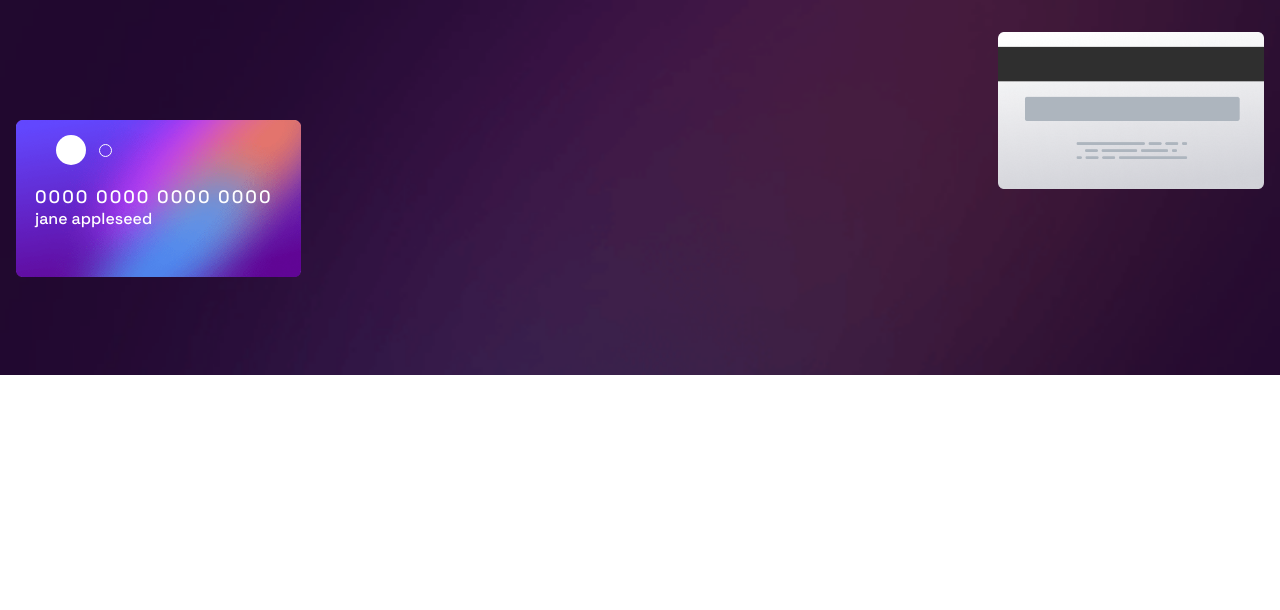
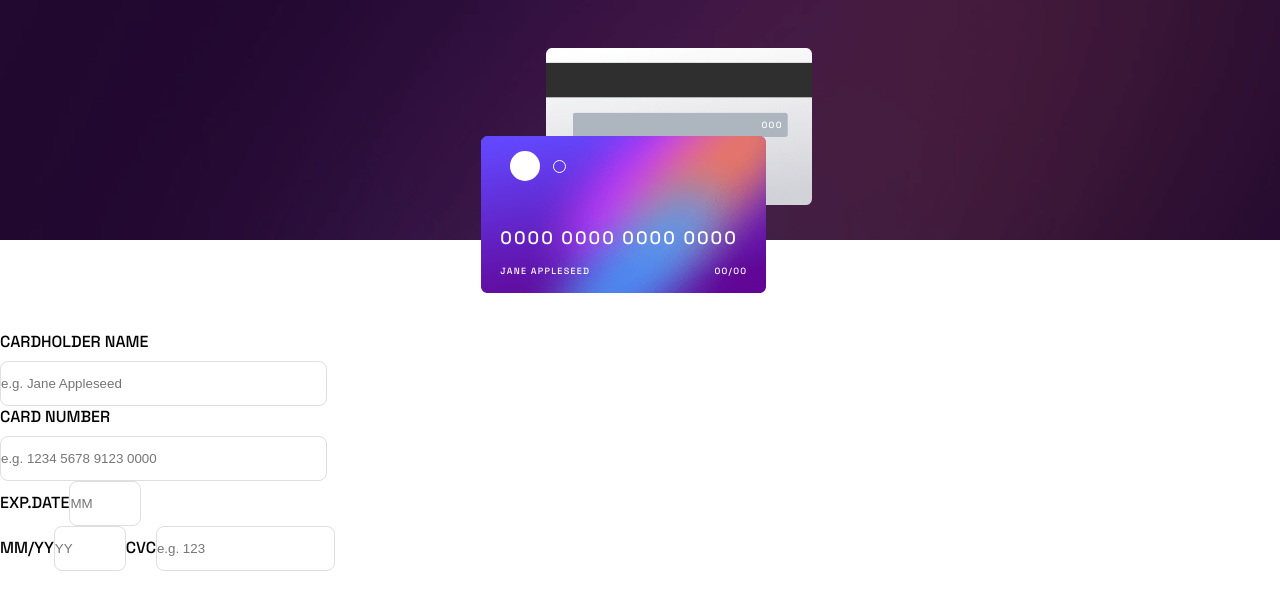
Before and after one commit to Eileenpk/Interactive-card-details-form, a React (Vite) app: page / in a window 1280 px wide. Shown: the top 610 px of the page. Built offline with nearby package versions, Linux system fonts and the light colour scheme.

Commit message:
finished header, started form

```diff
--- a/src/App.css
+++ b/src/App.css
@@ -28,67 +28,90 @@ body {
 }
 
 header {
-  height: 23.4375rem;
+  height: 15rem;
   width: 100vw;
   background: url('./assets/bg-main-mobile.png') no-repeat;
   background-size: cover;
   padding: 2rem 1rem 1rem;
   color: var(--main-color);
+  display: flex;
+  justify-content: center;
+  position: relative;
+  margin-bottom: 5.6875rem;
 }
 
-.head--image_container_back,
-.head--image_container_front {
+.header--cards_image_container {
+  margin-top: 1rem;
+  width: 21.4375rem;
+
+}
+
+/* @ media for .head--cards_image_container max-width: 33.8125rem; */
+
+.header--image_container_back,
+.header--image_container_front {
   height: 9.8125rem;
   width: 17.8125rem;
   object-fit: cover;
 }
 
-.head--image_container_back {
+.header--image_container_back {
   width: 16.625rem;
-}
-
-.head--image_container_back {
   margin-left: auto;
 }
 
-.head--image_container_front {
+.header--image_container_front {
+
+}
+
+.header--security_numbers {
+  position: relative;
+  bottom: 5.6rem;
+  left: 13.5rem;
+  font-size: 0.5625rem;
+  line-height: 0.6875rem;
+  letter-spacing: 1.29px;
+}
+
+.header--image_container_front {
   position: relative;
   bottom: 4.29rem;
+  left: 0.8rem;
 }
-.card-back,
-.card-front {
+.header--card_back,
+.header--card_front {
   width: 100%;
   height: 100%;
 }
 
-.circle-large,
-.circle-small{
+.header--circle_large,
+.header--circle_small{
   background: var(--main-color);
   position: absolute;
 
 }
 
-.circle-large {
+.header--circle_large {
   height: 1.875rem;
   width: 1.875rem;
   border-radius: 50%;
   bottom: 7rem;
-  left: 2.5rem;
+  left: 1.8rem;
 }
 
-.circle-small {
+.header--circle_small {
   height: 0.8125rem;
   width: 0.8125rem;
   border: 1px solid var(--main-color);
   border-radius: 50%;
   background: transparent;
   bottom: 7.5rem;
-  left: 5.2rem;
+  left: 4.5rem;
 }
 
 .header--card_info_container {
   position: absolute;
-  bottom: 3rem;
+  bottom: 1rem;
   left: 1.1875rem;
 }
 
@@ -98,3 +121,43 @@ header {
   letter-spacing: 2px;
   font-weight: 500;
 }
+
+.header--card_name_and_expiration_date_container {
+  display: flex;
+  align-items: center;
+  margin-top: 1.0625rem;
+  font-size: 0.5625rem;
+  line-height: 0.6875rem;
+  letter-spacing: 1.29px;
+}
+
+.header--card_name {
+  margin-right: 7.75rem;
+  text-transform: uppercase;
+}
+
+/* Form */
+
+form {
+  display: flex;
+  flex-direction: column;
+}
+label {
+  text-transform: uppercase;
+  margin-bottom: 0.5625rem;
+}
+input {
+  height: 2.8125rem;
+  border-radius: 0.5rem;
+  border: 1px solid #DFDEE0;
+}
+
+.form--name_input,
+.form--card_number_input {
+  width: 20.4375rem;
+}
+
+.form--month_input,
+.form--year_input {
+  width: 4.5rem;
+}
--- a/src/App.jsx
+++ b/src/App.jsx
@@ -2,12 +2,28 @@ import { useState } from 'react'
 import reactLogo from './assets/react.svg'
 import './App.css'
 import Head from './Head'
+import Form from './Form'
+
 function App() {
-  const [count, setCount] = useState(0)
+  const [formData, setFormData] = useState({
+    name: '',
+    cardNumber: '',
+    month: '',
+    year:'',
+    cvc: ''
+  })
+
+  const handleInput = () => {
+    console.log('input handled!')
+  }
 
   return (
     <div className="App">
       <Head />
+      <Form
+        formData={formData}
+        handleInput={handleInput}
+      />
     </div>
   )
 }
--- /dev/null
+++ b/src/Form.jsx
@@ -0,0 +1,70 @@
+
+export default function Form({formData, handleInput}) {
+    const {name, cardNumber, month, year, cvc} = formData
+    return (
+        <form >
+            <label htmlFor="name" className="form--name_label"
+            aria-labelledby="name">Cardholder Name</label>
+            <input
+                className="form--name_input"
+                name='name'
+                value={name}
+                id='name'
+                aria-label="name"
+                onChange={handleInput}
+                placeholder='e.g. Jane Appleseed'
+            />
+            <label htmlFor="cardNumber" className="form--cardNumber_label"
+            aria-labelledby="cardNumber">Card Number</label>
+            <input
+                className="form--card_number_input"
+                name='cardNumber'
+                value={cardNumber}
+                id='cardNumber'
+                aria-label="cardNumber"
+                onChange={handleInput}
+                placeholder='e.g. 1234 5678 9123 0000'
+            />
+
+            <div className="form--exp_container">
+                <div className="form--month_container">
+                    <label htmlFor="month" className="form--month_label"
+                    QQaria-labelledby="month">EXP.DATE</label>
+                <input
+                    className="form--month_input"
+                    name='month'
+                    value={month}
+                    id='month'
+                    aria-label="month"
+                    onChange={handleInput}
+                    placeholder='MM'
+                />
+                </div>
+
+            <label htmlFor="year" className="form--year_label"
+            aria-labelledby="year">MM/YY</label>
+            <input
+                className="form--year_input"
+                name='year'
+                value={year}
+                id='year'
+                aria-label="year"
+                onChange={handleInput}
+                placeholder='YY'
+            />
+            <label htmlFor="cvc" className="form--cvc_label"
+            aria-labelledby="cvc">CVC</label>
+            <input
+                className="form--cvc_input"
+                name='cvc'
+                value={cvc}
+                id='cvc'
+                aria-label="cvc"
+                onChange={handleInput}
+                placeholder='e.g. 123'
+            />
+            </div>
+
+        </form>
+    )
+}
--- a/src/Head.jsx
+++ b/src/Head.jsx
@@ -4,17 +4,25 @@ export default function Head() {
 
     return (
         <header>
-            <div className="head--image_container_back "><img className='card-back' src={cardBack} alt="back of credit card" /></div>
-            <div className="head--image_container_front ">
-                <img className='card-front' src={cardFront} alt="front of credit card" />
-                <div className="circle-large"></div>
-                <div className="circle-small"></div>
-                <div className='header--card_info_container'>
-                    <p className='header--card_numbers'>0000 0000 0000 0000</p>
-                    <p className='header--card_name'>jane appleseed</p>
+            <div className='header--cards_image_container'>
+                <div className="header--image_container_back "><img className='header--card_back' src={cardBack} alt="back of credit card" />
+                <p className='header--security_numbers'>000</p>
                 </div>
+                <div className="header--image_container_front ">
+                    <img className='header--card_front' src={cardFront} alt="front of credit card" />
+                    <div className="header--circle_large"></div>
+                    <div className="header--circle_small"></div>
+                    <div className='header--card_info_container'>
+                        <p className='header--card_numbers'>0000 0000 0000 0000</p>
+                        <div className='header--card_name_and_expiration_date_container'>
+                            <p className='header--card_name'>jane appleseed</p>
+                            <p className='header--expiration_date'>00/00</p>
+                        </div>
 
+                    </div>
+                </div>
             </div>
+
         </header>
     )
 }
```
